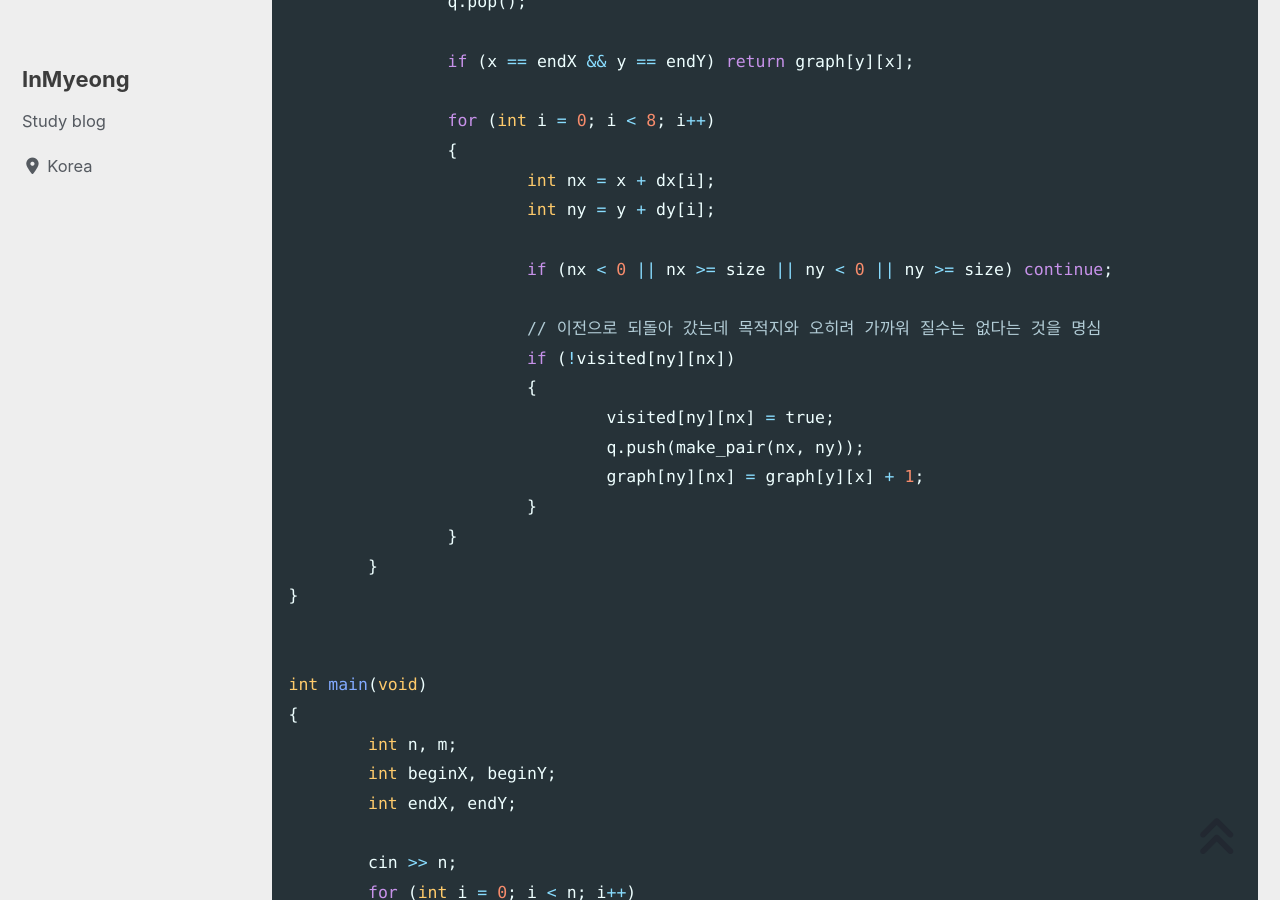
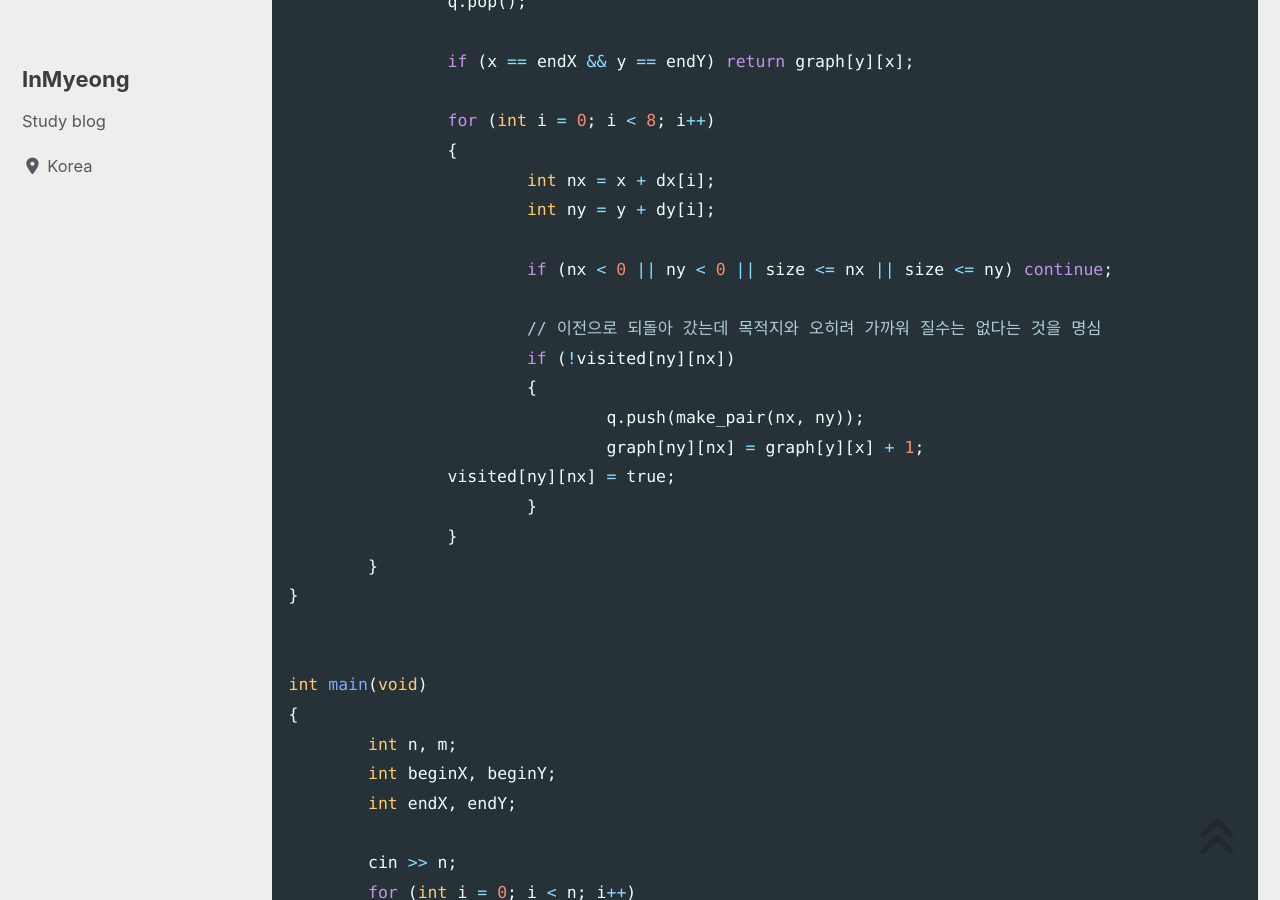
Before and after one commit to devMyeong/devMyeong.github.io, a Jekyll site: the page built from _posts/codingTest/2022-09-25-백준.md, in a window 1280 px wide and 900 px high, scrolled down 64519 px. Built offline with Jekyll 4.4.1, drawn with Linux system fonts in a browser that asks for light colours; cached includes are drawn as plain includes; nearby versions of some CDN libraries; some web fonts are replaced; comment, search, counter and statistics services are not loaded; part of the change alters nothing that is shown.

Commit message:
Chore : 수정

```diff
--- a/_posts/codingTest/2022-09-25-백준.md
+++ b/_posts/codingTest/2022-09-25-백준.md
@@ -2014,14 +2014,14 @@ int bfs(int size, int beginX, int beginY, int endX, int endY)
 			int nx = x + dx[i];
 			int ny = y + dy[i];
 
-			if (nx < 0 || nx >= size || ny < 0 || ny >= size) continue;
+			if (nx < 0 || ny < 0 || size <= nx || size <= ny) continue;
 
 			// 이전으로 되돌아 갔는데 목적지와 오히려 가까워 질수는 없다는 것을 명심
 			if (!visited[ny][nx])
 			{
-				visited[ny][nx] = true;
 				q.push(make_pair(nx, ny));
 				graph[ny][nx] = graph[y][x] + 1;
+                visited[ny][nx] = true;
 			}
 		}
 	}
```
